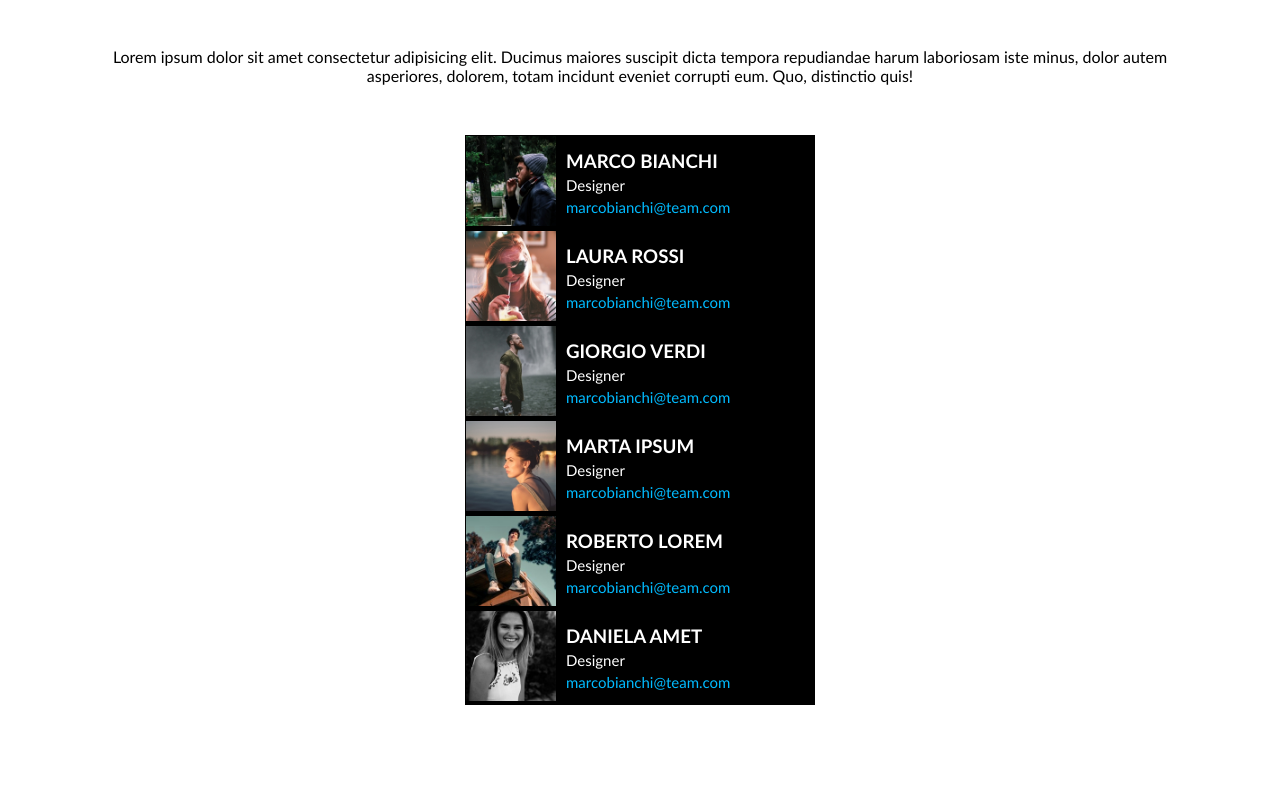
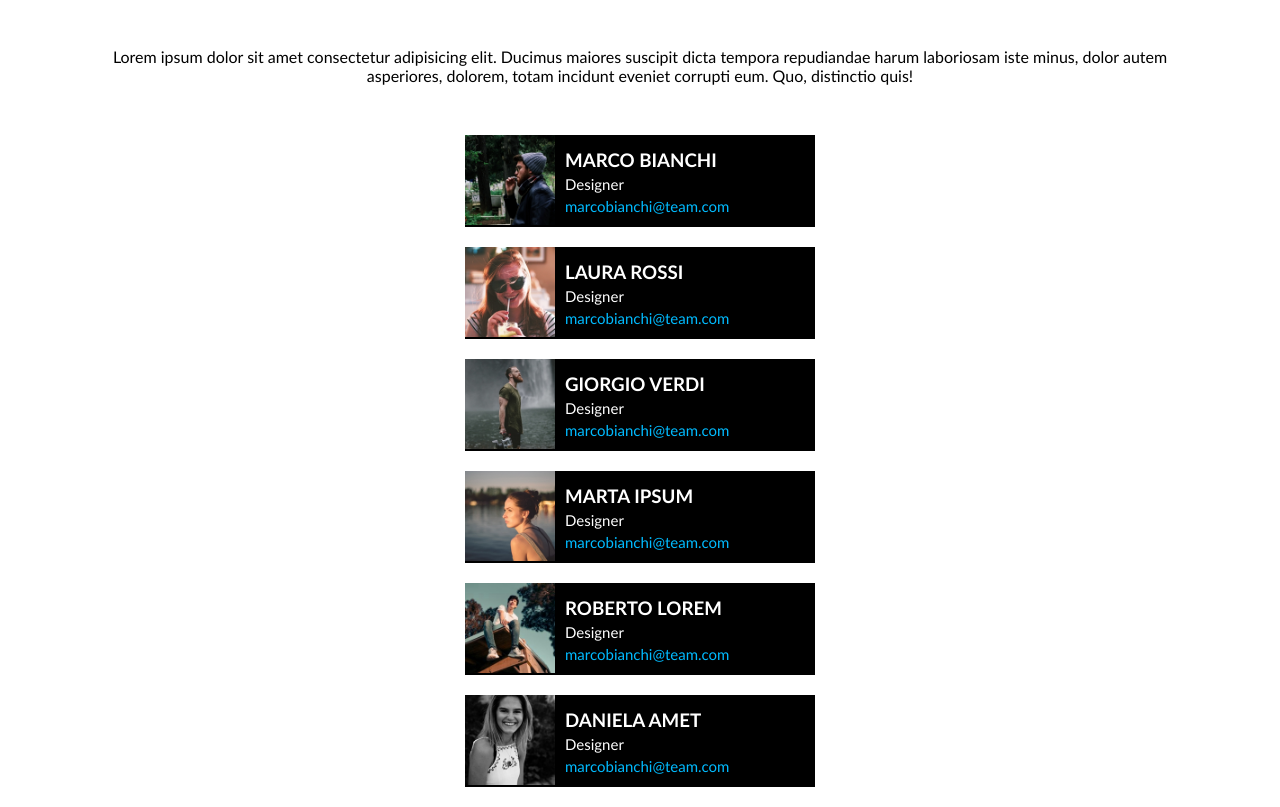
Before and after one commit to Serena-Dong/html-css-float-cards, a plain HTML site: page index.html in a window 1280 px wide. Shown: the part 92-899 px from the top of the page. Before the commit the page ends 800 px from the top, so only its background shows below. Drawn offline with Linux system fonts and the light colour scheme.

Commit message:
margin bottom

```diff
--- a/style.css
+++ b/style.css
@@ -1,8 +1,11 @@
+/* RESET*/
 *{
     margin: 0;
     padding: 0;
     box-sizing: border-box;
 }
+
+/* GENERICS*/
 body{
     font-family: 'Trebuchet MS', 'Lucida Sans Unicode', 'Lucida Grande', 'Lucida Sans', Arial, sans-serif;
 }
@@ -21,14 +24,14 @@ header{
 
 .container{
     max-width: 350px;
-    border: 1px black dashed;
     margin: 0 auto;
     background-color: black;
+    margin-bottom: 20px;
 
 }
 .float-left{
     float: left;
-    height: 10px auto;
+    height: 10px ;
     display: inline-block;
 }
 .clearfix::after{
```
